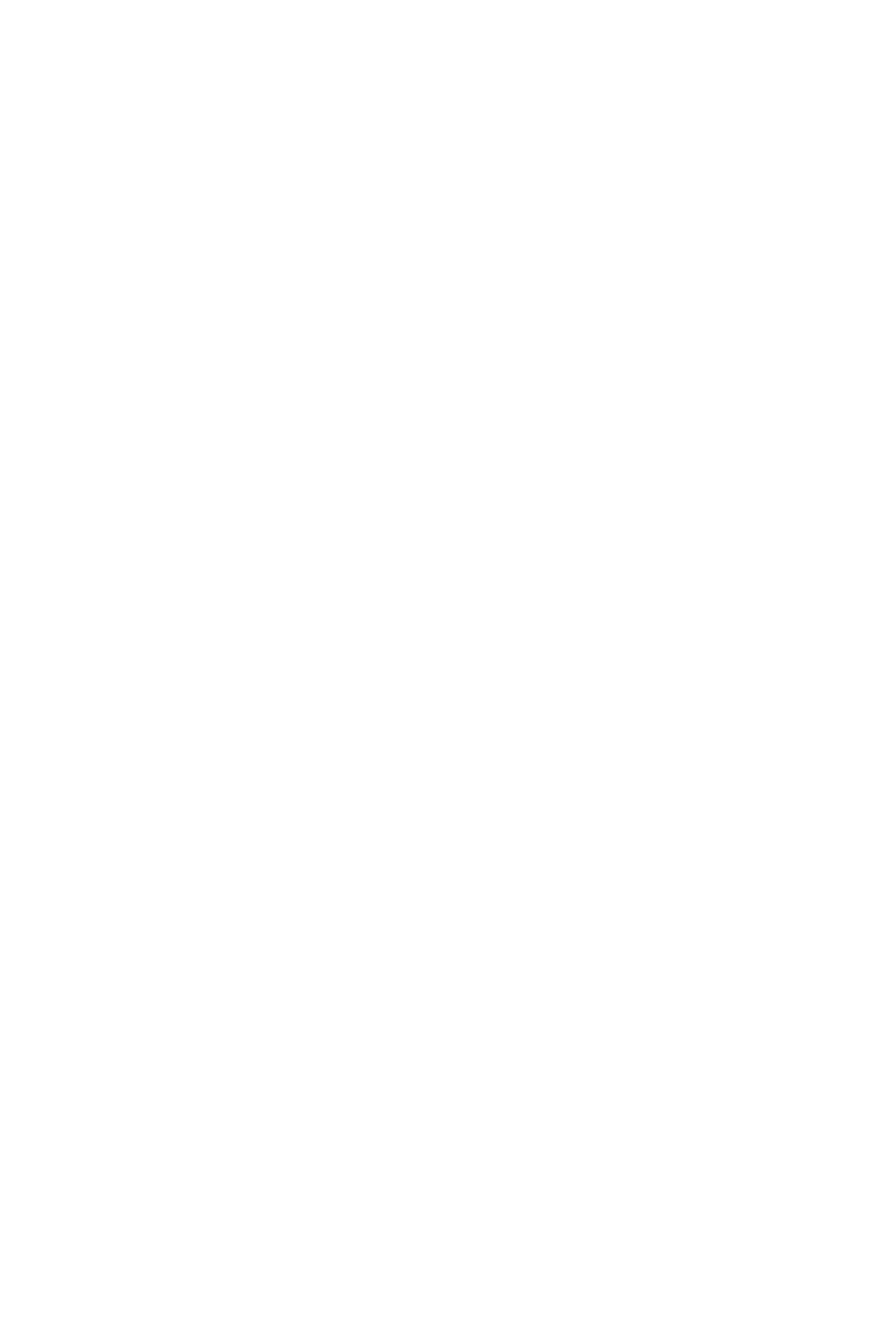
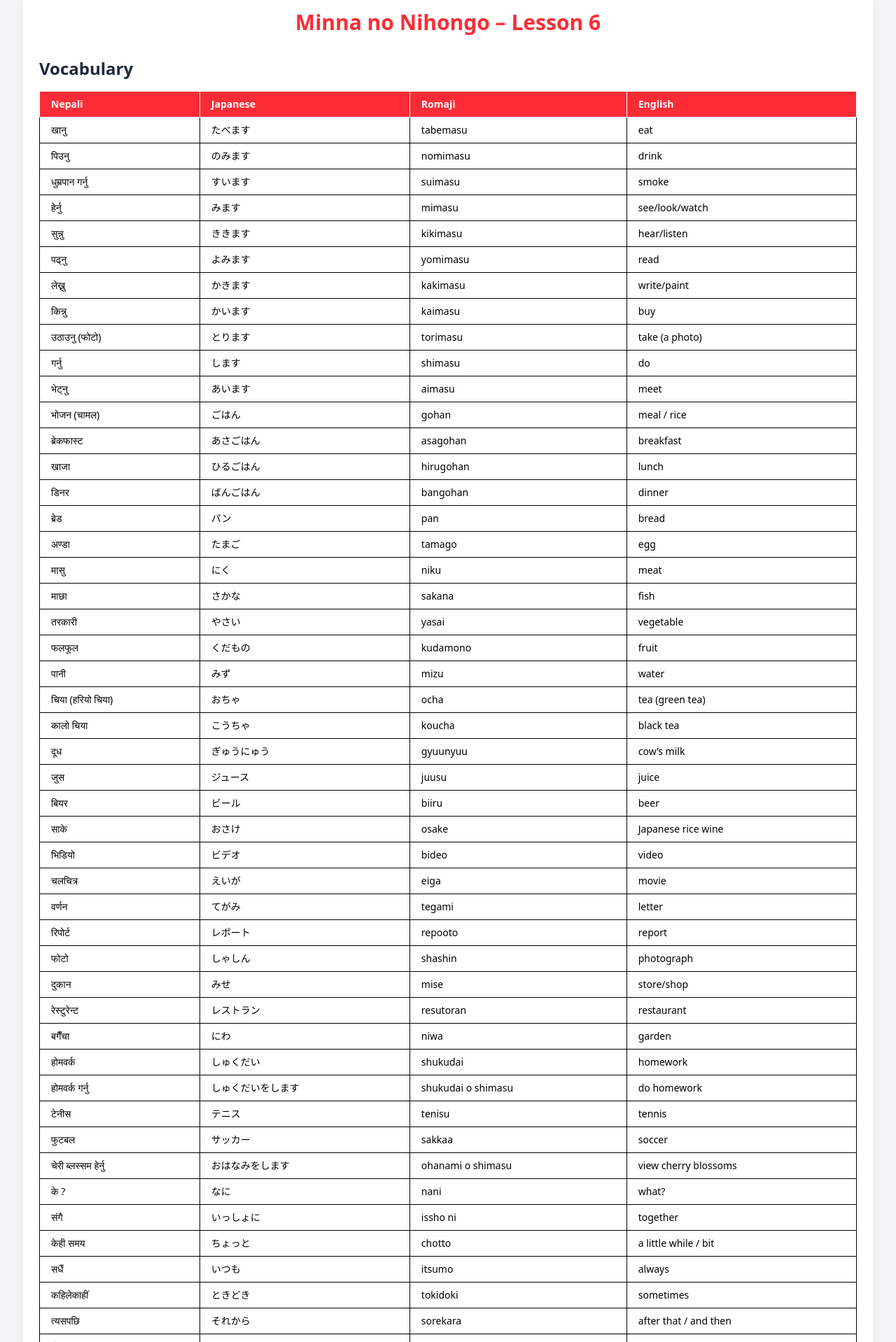
Before and after one commit to sushilgarbuja/learnJapanese, a React (Vite) app: page /lessonsix in a window 1280 px wide. Before the commit this address had no page. Shown: the part 122-2040 px from the top of the page at 70% size. Before the commit the page ends 800 px from the top, so only its background shows below. Built offline with nearby package versions, Linux system fonts and the light colour scheme.

Commit message:
addlesson6

```diff
--- a/src/App.jsx
+++ b/src/App.jsx
@@ -15,6 +15,7 @@ import Lesson2Vocabulary from './pages/Lesson2page'
 import Lesson3Vocabulary from './pages/Lesson3page'
 import Lesson4Vocabulary from './pages/Lesson4page'
 import Lesson5Vocabulary from './pages/lesson5Page'
+import Lesson6Vocabulary from './pages/Lesson6page'
 
 function App() {
 
@@ -36,6 +37,7 @@ function App() {
           <Route path='/lessonthree' element={<Lesson3Vocabulary />} />
           <Route path='/lessonfour' element={<Lesson4Vocabulary />} />
           <Route path='/lessonfive' element={<Lesson5Vocabulary />} />
+          <Route path='/lessonsix' element={<Lesson6Vocabulary />} />
         </Routes>
       </BrowserRouter>
     </>
--- a/src/components/Navbar.jsx
+++ b/src/components/Navbar.jsx
@@ -39,6 +39,7 @@ const Navbar = () => {
                                     <Link to="/lessonthree" className="block px-4 py-2 hover:bg-gray-100 text-sm">Lesson 3</Link>
                                     <Link to="/lessonfour" className="block px-4 py-2 hover:bg-gray-100 text-sm">Lesson 4</Link>
                                     <Link to="/lessonfive" className="block px-4 py-2 hover:bg-gray-100 text-sm">Lesson 5</Link>
+                                    <Link to="/lessonsix" className="block px-4 py-2 hover:bg-gray-100 text-sm">Lesson 6</Link>
                                 </div>
                             )}
                         </div>
@@ -78,6 +79,7 @@ const Navbar = () => {
                                     <Link to="/lessonthree" onClick={closeMenu} className="block text-gray-600 hover:text-red-500">Lesson 3</Link>
                                     <Link to="/lessonfour" onClick={closeMenu} className="block text-gray-600 hover:text-red-500">Lesson 4</Link>
                                     <Link to="/lessonfive" onClick={closeMenu} className="block text-gray-600 hover:text-red-500">Lesson 5</Link>
+                                    <Link to="/lessonsix" onClick={closeMenu} className="block text-gray-600 hover:text-red-500">Lesson 6</Link>
                                 </div>
                             )}
                         </div>
--- /dev/null
+++ b/src/pages/Lesson6page.jsx
@@ -0,0 +1,112 @@
+import React from 'react';
+import Navbar from '../components/Navbar';
+import Footer from '../components/Footer';
+
+const vocabulary = [
+    // Verbs
+    { np: 'खानु', jp: 'たべます', romaji: 'tabemasu', en: 'eat' },
+    { np: 'पिउनु', jp: 'のみます', romaji: 'nomimasu', en: 'drink' },
+    { np: 'धुम्रपान गर्नु', jp: 'すいます', romaji: 'suimasu', en: 'smoke' },
+    { np: 'हेर्नु', jp: 'みます', romaji: 'mimasu', en: 'see/look/watch' },
+    { np: 'सुन्नु', jp: 'ききます', romaji: 'kikimasu', en: 'hear/listen' },
+    { np: 'पढ्नु', jp: 'よみます', romaji: 'yomimasu', en: 'read' },
+    { np: 'लेख्नु', jp: 'かきます', romaji: 'kakimasu', en: 'write/paint' },
+    { np: 'किन्नु', jp: 'かいます', romaji: 'kaimasu', en: 'buy' },
+    { np: 'उठाउनु (फोटो)', jp: 'とります', romaji: 'torimasu', en: 'take (a photo)' },
+    { np: 'गर्नु', jp: 'します', romaji: 'shimasu', en: 'do' },
+    { np: 'भेट्नु', jp: 'あいます', romaji: 'aimasu', en: 'meet' },
+
+    // Food & Drink
+    { np: 'भोजन (चामल)', jp: 'ごはん', romaji: 'gohan', en: 'meal / rice' },
+    { np: 'ब्रेकफास्ट', jp: 'あさごはん', romaji: 'asagohan', en: 'breakfast' },
+    { np: 'खाजा', jp: 'ひるごはん', romaji: 'hirugohan', en: 'lunch' },
+    { np: 'डिनर', jp: 'ばんごはん', romaji: 'bangohan', en: 'dinner' },
+    { np: 'ब्रेड', jp: 'パン', romaji: 'pan', en: 'bread' },
+    { np: 'अण्डा', jp: 'たまご', romaji: 'tamago', en: 'egg' },
+    { np: 'मासु', jp: 'にく', romaji: 'niku', en: 'meat' },
+    { np: 'माछा', jp: 'さかな', romaji: 'sakana', en: 'fish' },
+    { np: 'तरकारी', jp: 'やさい', romaji: 'yasai', en: 'vegetable' },
+    { np: 'फलफूल', jp: 'くだもの', romaji: 'kudamono', en: 'fruit' },
+
+    // Beverages
+    { np: 'पानी', jp: 'みず', romaji: 'mizu', en: 'water' },
+    { np: 'चिया (हरियो चिया)', jp: 'おちゃ', romaji: 'ocha', en: 'tea (green tea)' },
+    { np: 'कालो चिया', jp: 'こうちゃ', romaji: 'koucha', en: 'black tea' },
+    { np: 'दूध', jp: 'ぎゅうにゅう', romaji: 'gyuunyuu', en: 'cow’s milk' },
+    { np: 'जुस', jp: 'ジュース', romaji: 'juusu', en: 'juice' },
+    { np: 'बियर', jp: 'ビール', romaji: 'biiru', en: 'beer' },
+    { np: 'साके', jp: 'おさけ', romaji: 'osake', en: 'Japanese rice wine' },
+
+    // Media & Items
+    { np: 'भिडियो', jp: 'ビデオ', romaji: 'bideo', en: 'video' },
+    { np: ' चलचित्र', jp: 'えいが', romaji: 'eiga', en: 'movie' },
+    { np: 'वर्णन', jp: 'てがみ', romaji: 'tegami', en: 'letter' },
+    { np: 'रिपोर्ट', jp: 'レポート', romaji: 'repooto', en: 'report' },
+    { np: 'फोटो', jp: 'しゃしん', romaji: 'shashin', en: 'photograph' },
+    { np: 'दुकान', jp: 'みせ', romaji: 'mise', en: 'store/shop' },
+    { np: 'रेस्टुरेन्ट', jp: 'レストラン', romaji: 'resutoran', en: 'restaurant' },
+    { np: 'बगैँचा', jp: 'にわ', romaji: 'niwa', en: 'garden' },
+
+    // School/Homework
+    { np: 'होमवर्क', jp: 'しゅくだい', romaji: 'shukudai', en: 'homework' },
+    { np: 'होमवर्क गर्नु', jp: 'しゅくだいをします', romaji: 'shukudai o shimasu', en: 'do homework' },
+
+    // Sports
+    { np: 'टेनीस', jp: 'テニス', romaji: 'tenisu', en: 'tennis' },
+    { np: 'फुटबल', jp: 'サッカー', romaji: 'sakkaa', en: 'soccer' },
+    { np: 'चेरी ब्लस्सम हेर्नु', jp: 'おはなみをします', romaji: 'ohanami o shimasu', en: 'view cherry blossoms' },
+
+    // Adverbs & Connectors
+    { np: 'के ?', jp: 'なに', romaji: 'nani', en: 'what?' },
+    { np: 'संगै', jp: 'いっしょに', romaji: 'issho ni', en: 'together' },
+    { np: 'केही समय', jp: 'ちょっと', romaji: 'chotto', en: 'a little while / bit' },
+    { np: 'सधैं', jp: 'いつも', romaji: 'itsumo', en: 'always' },
+    { np: 'कहिलेकाहीं', jp: 'ときどき', romaji: 'tokidoki', en: 'sometimes' },
+    { np: 'त्यसपछि', jp: 'それから', romaji: 'sorekara', en: 'after that / and then' },
+    { np: 'हो', jp: 'ええ', romaji: 'ee', en: 'yes' },
+    { np: 'उत्कृष्ट हो', jp: 'いいですね', romaji: 'ii desu ne', en: 'that’s good' },
+    { np: 'म बुझें', jp: 'わかりました', romaji: 'wakarimashita', en: 'I understand' },
+    { np: 'के हो?', jp: 'なんですか', romaji: 'nan desu ka', en: 'what is it?' },
+    { np: 'पुनः भेटौला', jp: 'ではまた', romaji: 'dewa mata', en: 'see you again' },
+];
+
+export default function Lesson6Vocabulary() {
+    return (
+        <>
+            <Navbar />
+            <div className="min-h-screen bg-gray-100 py-12 px-4 sm:px-6 lg:px-8">
+                <div className="max-w-7xl mx-auto bg-white p-6 rounded-xl shadow-md">
+                    <h2 className="text-3xl font-bold text-center text-red-500 mb-8">
+                        Minna no Nihongo – Lesson 6
+                    </h2>
+                    <h2 className="text-2xl font-semibold text-gray-800 mb-4">
+                        Vocabulary
+                    </h2>
+                    <div className="overflow-x-auto">
+                        <table className="min-w-full text-sm text-left border border-red-500">
+                            <thead className="bg-red-500 text-white">
+                                <tr>
+                                    <th className="px-4 py-2 border">Nepali</th>
+                                    <th className="px-4 py-2 border">Japanese</th>
+                                    <th className="px-4 py-2 border">Romaji</th>
+                                    <th className="px-4 py-2 border">English</th>
+                                </tr>
+                            </thead>
+                            <tbody>
+                                {vocabulary.map((word, idx) => (
+                                    <tr key={idx} className="hover:bg-gray-50">
+                                        <td className="px-4 py-2 border">{word.np}</td>
+                                        <td className="px-4 py-2 border">{word.jp}</td>
+                                        <td className="px-4 py-2 border">{word.romaji}</td>
+                                        <td className="px-4 py-2 border">{word.en}</td>
+                                    </tr>
+                                ))}
+                            </tbody>
+                        </table>
+                    </div>
+                </div>
+            </div>
+            <Footer />
+        </>
+    );
+}
```
